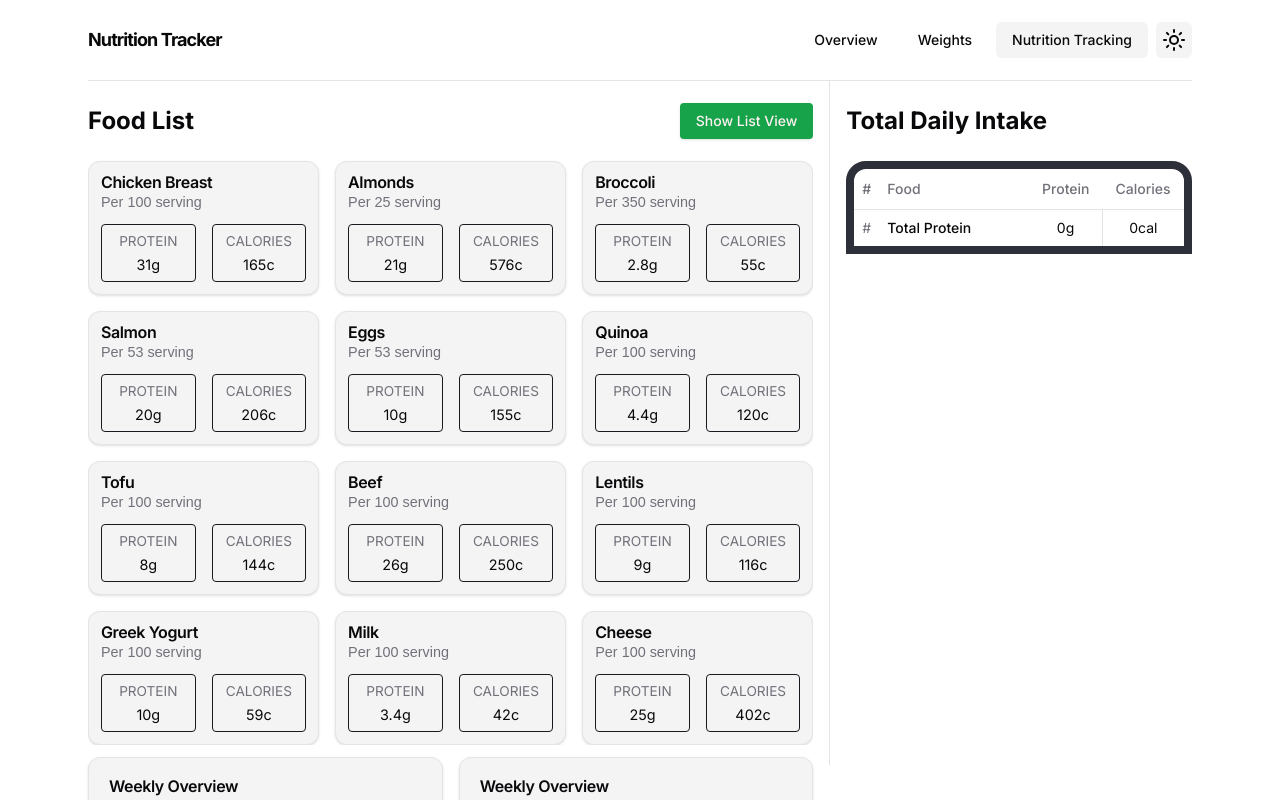
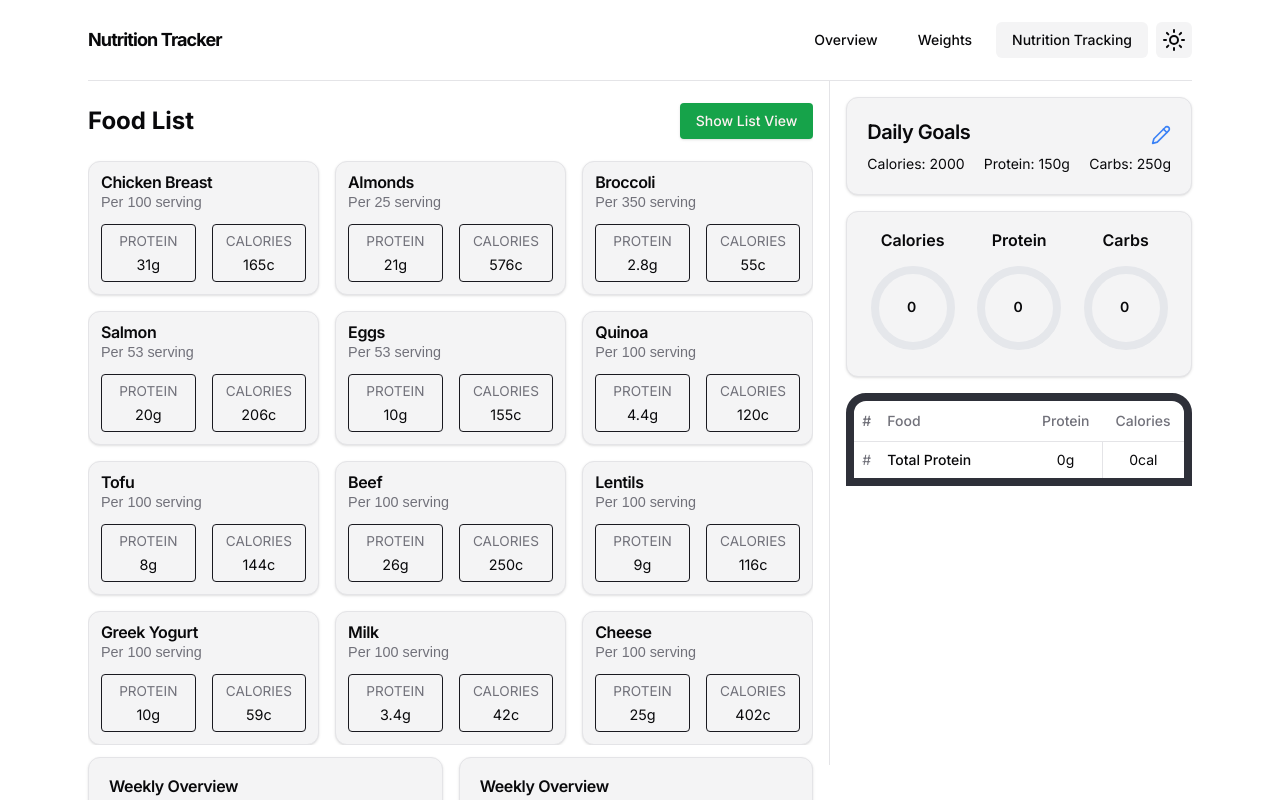
Before and after one commit to Vasil1001/nutrition-gym-tracker-v2, a Next.js app: page /nutrition in a window 1280 px wide. Shown: the top 800 px of the page. Built offline with nearby package versions, Linux system fonts and the light colour scheme; a web font is replaced by a local one.

Commit message:
Add nutrition progress circle component and integrate into selected food list

```diff
--- a/app/nutrition/components/FoodCard.tsx
+++ b/app/nutrition/components/FoodCard.tsx
@@ -15,16 +15,12 @@ import { useState } from 'react'
 import { FoodCardProps } from './food-card'
 
 export default function FoodCard({ food, count, onAdd, onRemove, isListView }: FoodCardProps) {
-  // const [count, setCount] = useState(0)
-
   const handleAdd = () => {
-    // setCount(count + 1)
     onAdd()
   }
 
   const handleRemove = () => {
     if (count > 0) {
-      // setCount(count - 1)
       onRemove()
     }
   }
@@ -83,8 +79,8 @@ export default function FoodCard({ food, count, onAdd, onRemove, isListView }: F
     )
   } else {
     return (
-      <Card key={food.name} className="group">
-        <CardContent className=" gap-4 p-3 text-base">
+      <Card key={food.name} className="group rounded-xl">
+        <CardContent className=" gap-4 rounded-xl p-3 text-base">
           <div>
             <div className="flex justify-between">
               <CardTitle className="">{food.name}</CardTitle>
--- /dev/null
+++ b/app/nutrition/components/progress-circle.tsx
@@ -0,0 +1,144 @@
+import React from 'react'
+import { Card, CardHeader, CardTitle, CardContent } from '@/components/ui/card'
+import { Pencil } from 'lucide-react'
+
+interface NutrientGoal {
+  current: number
+  target: number
+}
+
+interface NutritionGoals {
+  calories: NutrientGoal
+  protein: NutrientGoal
+  carbs: NutrientGoal
+}
+
+interface ProgressCircleProps {
+  current: number
+  target: number
+  label: string
+  color: string
+}
+
+const ProgressCircle: React.FC<ProgressCircleProps> = ({ current, target, label, color }) => {
+  const percentage = (current / target) * 100
+  const circumference = 2 * Math.PI * 38
+  const strokeDashoffset = circumference - (percentage / 100) * circumference
+
+  return (
+    <div className="flex flex-col items-center">
+      <div className="mb-2 text-center font-semibold">{label}</div>
+
+      <div className="relative h-24 w-24">
+        <svg
+          className="h-24 w-24"
+          viewBox="0 0 96 96" // Explicit viewBox for better control
+        >
+          <circle cx="48" cy="48" r="38" stroke="#e5e7eb" strokeWidth="8" fill="none" />
+          <circle
+            cx="48"
+            cy="48"
+            r="38"
+            stroke={color}
+            strokeWidth="8"
+            fill="none"
+            strokeDasharray={circumference}
+            strokeDashoffset={strokeDashoffset}
+            strokeLinecap="round"
+            style={{ transition: 'stroke-dashoffset 0.5s ease' }}
+            transform="rotate(-90 48 48)" // Rotate to start from top
+          />
+        </svg>
+
+        <div className="absolute inset-0 flex -translate-y-[1px] items-center justify-center">
+          <span className="-translate-x-[1px] transform text-sm font-semibold">
+            {current.toFixed(0)}
+          </span>
+        </div>
+      </div>
+    </div>
+  )
+}
+
+interface NutritionProgressProps {
+  initialGoals?: NutritionGoals
+  onGoalsUpdate?: (goals: NutritionGoals) => void
+}
+
+const defaultGoals: NutritionGoals = {
+  calories: { current: 123, target: 2000 },
+  protein: { current: 123, target: 150 },
+  carbs: { current: 123, target: 250 },
+}
+
+const NutritionProgress: React.FC<NutritionProgressProps> = ({
+  initialGoals = defaultGoals,
+  onGoalsUpdate
+}) => {
+  const [goals, setGoals] = React.useState<NutritionGoals>(initialGoals)
+
+  const handleGoalsUpdate = React.useCallback(
+    (newGoals: NutritionGoals) => {
+      setGoals(newGoals)
+      onGoalsUpdate?.(newGoals)
+    },
+    [onGoalsUpdate]
+  )
+
+  const nutrients: Array<{
+    key: keyof NutritionGoals
+    label: string
+    color: string
+    unit?: string
+  }> = [
+    { key: 'calories', label: 'Calories', color: '#FF9800' },
+    { key: 'protein', label: 'Protein', color: '#2196F3', unit: 'g' },
+    { key: 'carbs', label: 'Carbs', color: '#4CAF50', unit: 'g' }
+    // { key: 'fat', label: 'Fat', color: '#F44336', unit: 'g' }
+  ]
+
+  return (
+    <div className="mx-auto">
+      {/* Daily Goals Card */}
+      <Card className="mb-4">
+        <CardHeader className="flex flex-row items-center justify-between pb-2">
+          <CardTitle className="text-xl">Daily Goals</CardTitle>
+          <Pencil
+            className="h-5 w-5 cursor-pointer text-blue-500"
+            onClick={() => {
+              // Handle edit goals
+              console.log('Edit goals clicked')
+            }}
+          />
+        </CardHeader>
+        <CardContent className="flex justify-between text-sm">
+          {nutrients.map(({ key, label, unit }) => (
+            <div key={key}>
+              {label}: {goals[key].target}
+              {unit ?? ''}
+            </div>
+          ))}
+        </CardContent>
+      </Card>
+
+      {/* Today's Progress Card */}
+      <Card>
+        <CardContent>
+          <div className="mt-4 grid grid-cols-3 gap-4">
+            {nutrients.map(({ key, label, color }) => (
+              <ProgressCircle
+                key={key}
+                current={goals[key].current}
+                target={goals[key].target}
+                label={label}
+                color={color}
+              />
+            ))}
+          </div>
+        </CardContent>
+      </Card>
+    </div>
+  )
+}
+
+export default NutritionProgress
--- a/app/nutrition/components/selected-food-list.tsx
+++ b/app/nutrition/components/selected-food-list.tsx
@@ -1,4 +1,4 @@
-import React from 'react'
+import React, { useState } from 'react'
 import { Card, CardContent, CardTitle } from '@/components/ui/card'
 import {
   Table,
@@ -9,6 +9,7 @@ import {
   TableHeader,
   TableRow
 } from '@/components/ui/table'
+import NutritionProgress from './progress-circle'
 
 type SelectedFoodProps = {
   selectedFoods: Food[]
@@ -26,6 +27,17 @@ type FoodCount = {
   count: number
 }
 
+interface Target {
+  current: number
+  goal: number
+}
+
+interface NutritionTargets {
+  calories: Target
+  protein: Target
+  carbs: Target
+}
+
 export default function SelectedFoodList({ selectedFoods, foodCounts }: SelectedFoodProps) {
   const totalProtein = Object.keys(foodCounts).reduce((total, foodName) => {
     const food = selectedFoods.find((f) => f.name === foodName)
@@ -36,6 +48,7 @@ export default function SelectedFoodList({ selectedFoods, foodCounts }: Selected
     const food = selectedFoods.find((f) => f.name === foodName)
     return total + (food ? Number(food.calories) * foodCounts[foodName] : 0)
   }, 0)
+
 
   // const foodCounts: FoodCount[] = selectedFoods.reduce((acc: FoodCount[], food) => {
   //   const existingFood = acc.find((item: FoodCount) => item.food.name === food.name)
@@ -50,7 +63,15 @@ export default function SelectedFoodList({ selectedFoods, foodCounts }: Selected
   return (
     <div className="border-l ">
       <div className="ml-4">
-        <h1 className="my-6 mb-8 text-2xl font-bold">Total Daily Intake</h1>
+        <div className="mb-6 mt-4">
+          <NutritionProgress
+            initialGoals={{
+              calories: { current: totalCalories, target: 2000 },
+              protein: { current: totalProtein, target: 150 },
+              carbs: { current: 0, target: 250 }
+            }}
+          />
+        </div>
         <div className="mx-2 mt-2 rounded-xl rounded-b-none outline outline-8 outline-[#2e3039]">
           <Table>
             <TableHeader>
```
